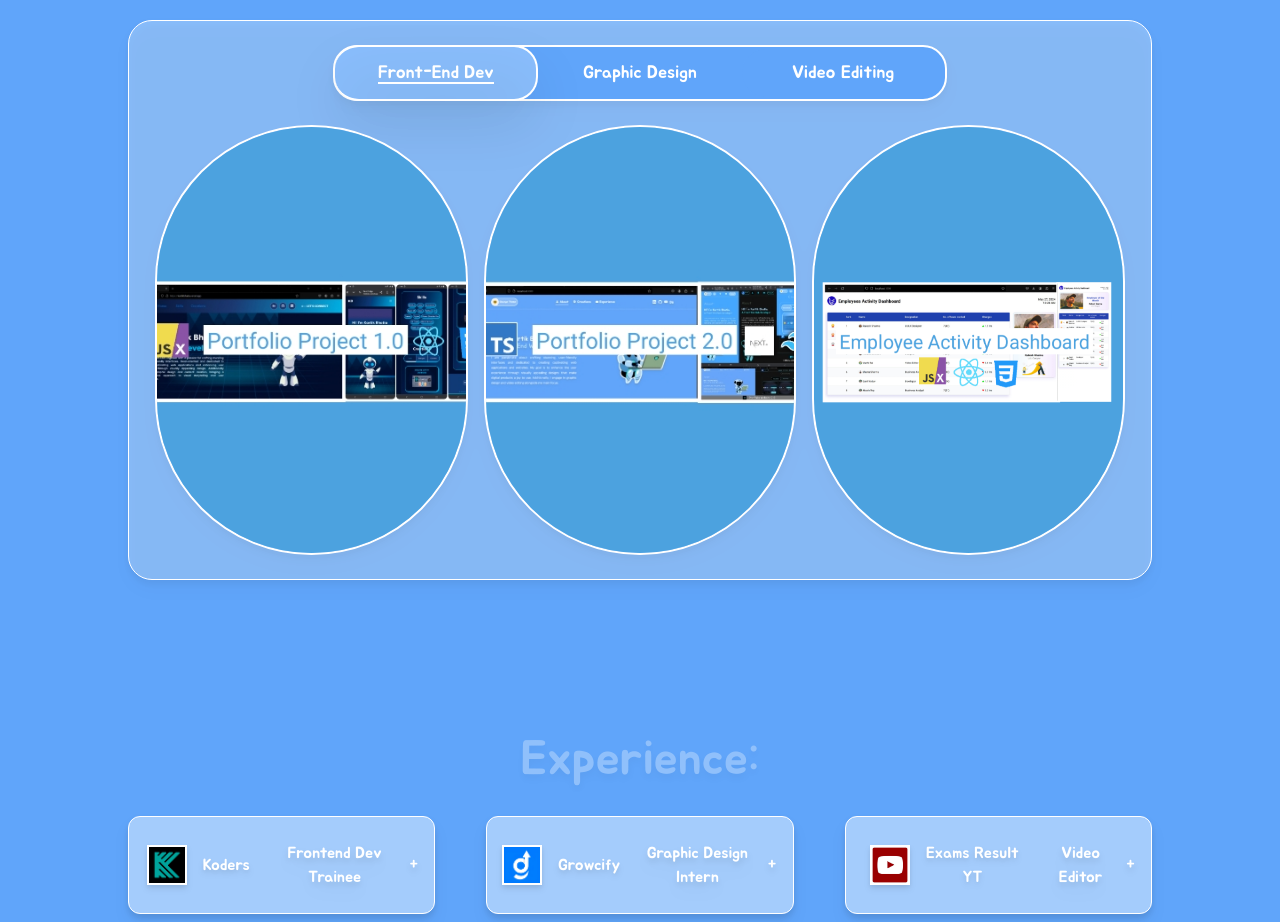
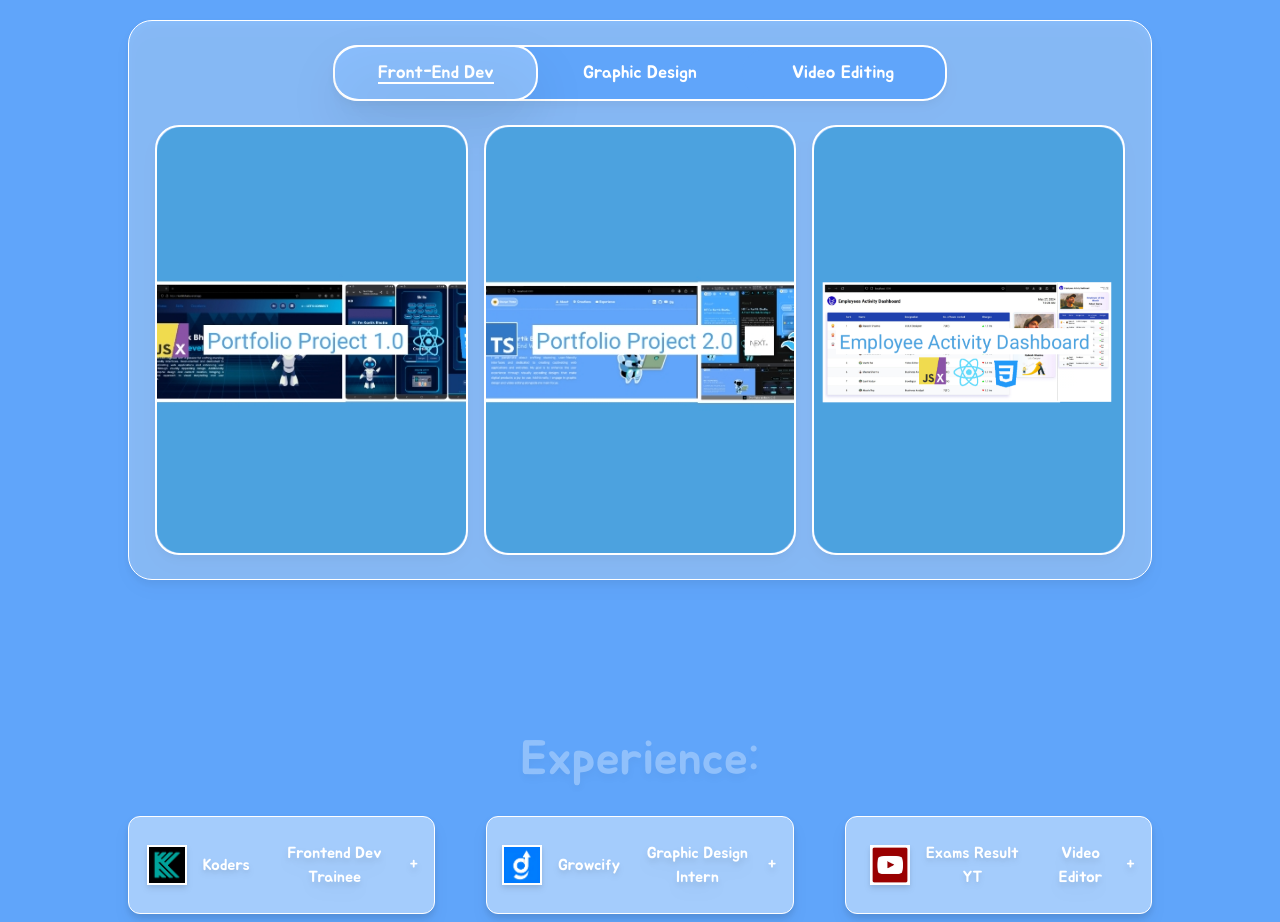
Before and after one commit to karti3k/personal-portfolio-project-2.0, a Next.js app: page / in a window 1280 px wide. Shown: the part 880-1802 px from the top of the page. Built offline with nearby package versions, Linux system fonts and the light colour scheme; a web font is replaced by a local one.

Commit message:
changed border radious for experience section

```diff
--- a/src/components/Creations.tsx
+++ b/src/components/Creations.tsx
@@ -118,14 +118,14 @@ const Creations: React.FC<CreationsProps> = ({ isDarkMode }) => {
           {getProjects().map((project, index) => (
             <div
               key={index}
-              className={`border-2 ${isDarkMode ? 'dark:bg-black dark:border-custom-blue-green' : 'bg-custom-blue-40 border-white'} group w-[85%] md:w-[60%] lg:w-1/3 h-full rounded-full relative`}
+              className={`border-2 ${isDarkMode ? 'dark:bg-black dark:border-custom-blue-green' : 'bg-custom-blue-40 border-white'} group w-[85%] md:w-[60%] lg:w-1/3 h-full rounded-3xl relative`}
             >
               <Image
                 src={project.image}
                 alt={`${selected} project ${index + 1}`}
                 layout="fill"
                 objectFit="cover"
-                className="w-full h-full rounded-full"
+                className="w-full h-full rounded-3xl"
               />
               <div className="hidden group-hover:flex absolute bottom-4 w-full justify-evenly">
                 <Link href={project.link} passHref target="_blank">
```
